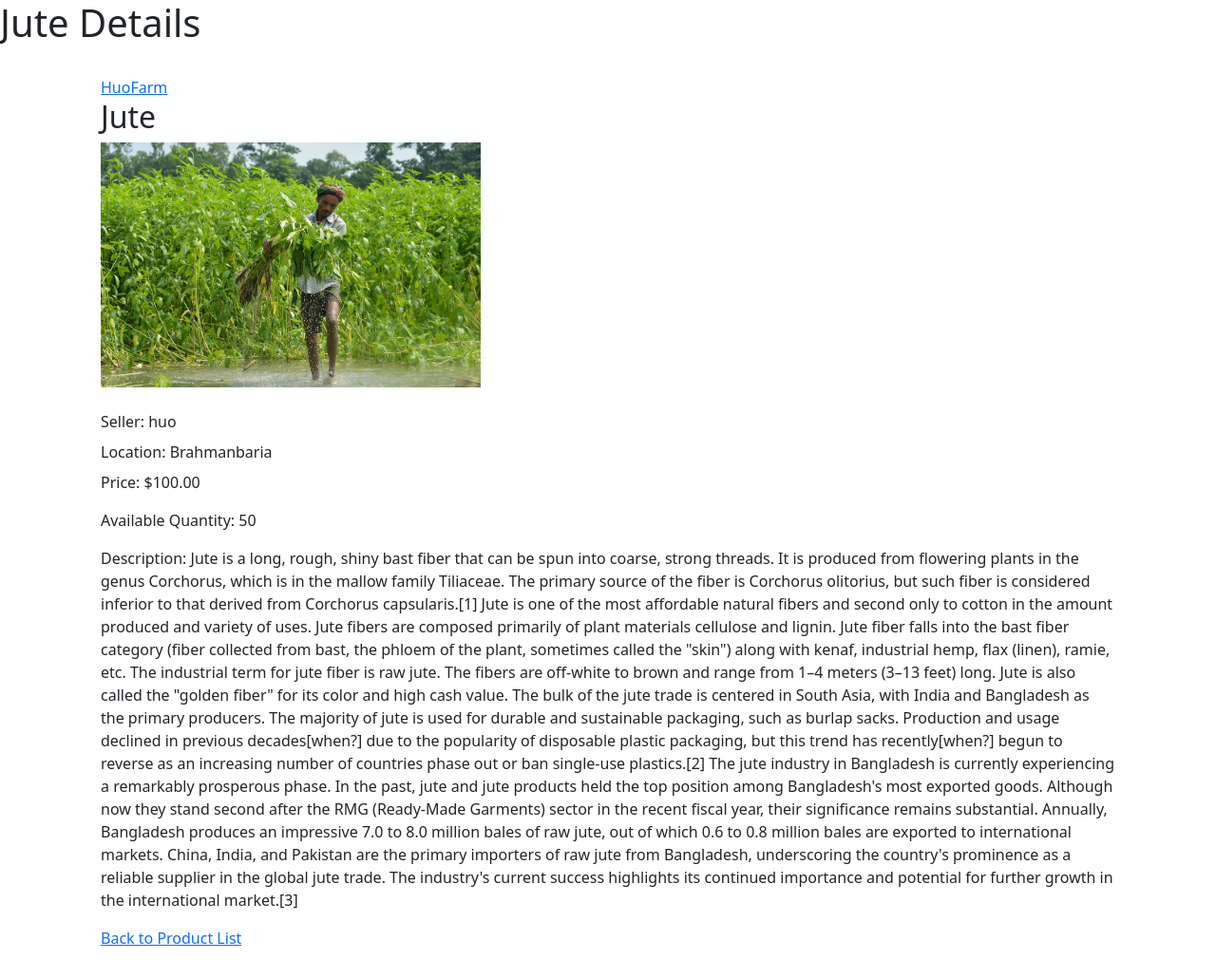
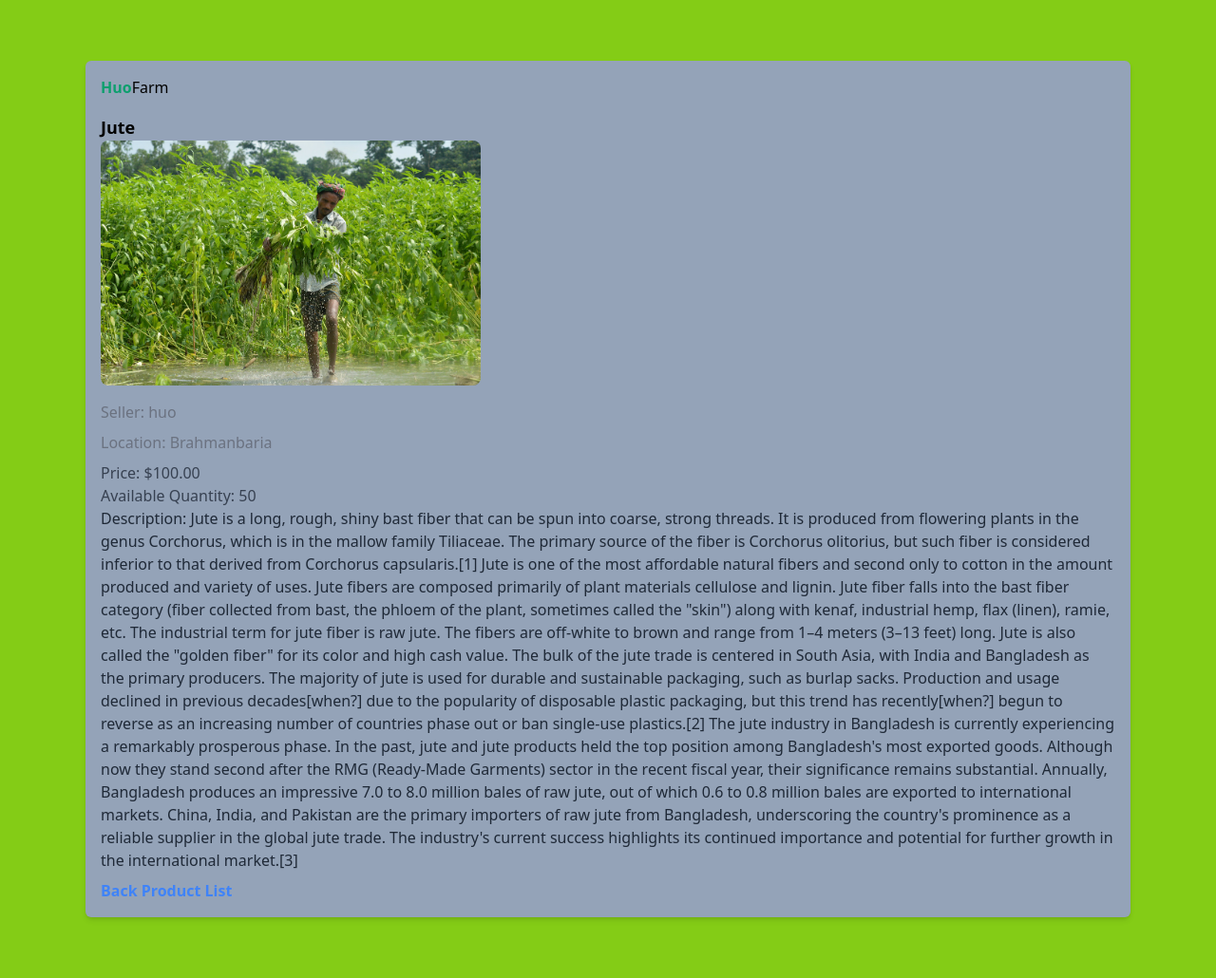
Before and after one commit to Habib16051/HuoAgroFarm, a Django app: page /products/6/ in a window 1280 px wide. Shown: the whole page at 95% size. Before the commit the page ends 996 px from the top, so only its background shows below. Run offline with Django 4.2, Linux system fonts and the light colour scheme; data comes from the database, SQL or seed files in the repository; style sheets or scripts are compiled from the project's sources; some libraries are stand-ins or nearby versions.

Commit message:
working with product_detail

```diff
--- a/templates/agro/product_detail.html
+++ b/templates/agro/product_detail.html
@@ -1,36 +1,54 @@
+{% extends "agro/base.html" %}
+{% load static %}
 <!DOCTYPE html>
-{% load static %}
+
 <html lang="en">
+
 <head>
     <meta charset="UTF-8">
     <meta name="viewport" content="width=device-width, initial-scale=1.0">
     <title>{{ product.name }} Details</title>
     <!-- Include your CSS stylesheets and JavaScript libraries here -->
-    <link rel="stylesheet" href="{% static 'css/style.css' %}">
+    <!-- <link rel="stylesheet" href="{% static 'css/style.css' %}"> -->
 </head>
+
 <body>
     <header>
         <h1>{{ product.name }} Details</h1>
     </header>
-    <main>
+
+
+    {% block content %}
+
+    <main class="bg-lime-500 p-10">
         <div class="container mx-auto py-6">
-            <div class="bg-white shadow-md rounded-md p-4">
-                <a href="/"> <span class="text-green-500">Huo</span>Farm </a>
-                <h2 class="text-lg font-semibold">{{ product.name }}</h2>
+            <div class="bg-slate-400 shadow-md rounded-md p-4">
+                <a href="/"> <span class="text-green-500 font-bold">Huo</span>Farm </a>
+                <h2 class="text-lg font-semibold pt-4">{{ product.name }}</h2>
 
-                <img src="{{ product.image.url }}" alt="{{ product.name }}" class="mb-4 max-w-full h-auto" style="width: 400px;">
+                <img src="{{ product.image.url }}" alt="{{ product.name }}" class="mb-4 max-w-full h-auto rounded-lg"
+                    style="width: 400px;">
                 <p class="text-gray-500 mb-2">Seller: {{ product.seller }}</p>
                 <p class="text-gray-500 mb-2">Location: {{ product.location }}</p>
                 <p class="text-gray-700">Price: ${{ product.price }}</p>
                 <p class="text-gray-700">Available Quantity: {{ product.quantity }}</p>
-                <p class="text-gray-700">Description: {{ product.description }}</p>
+                <p class="text-gray-800">Description: {{ product.description }}</p>
 
                 <!-- Add any additional product details here -->
+                <div class="pt-2">
 
-                <a href="{% url 'agro:product_list' %}" class="text-blue-500 hover:underline">Back to Product List</a>
+                    <a href="{% url 'agro:product_list' %}" class="text-blue-500 font-bold hover:text-pink-500">Back
+                        Product List</a>
+                </div>
+
             </div>
         </div>
     </main>
+
+    {% endblock content %}
+
+
     <!-- Include your footer if needed -->
 </body>
+
 </html>
```
